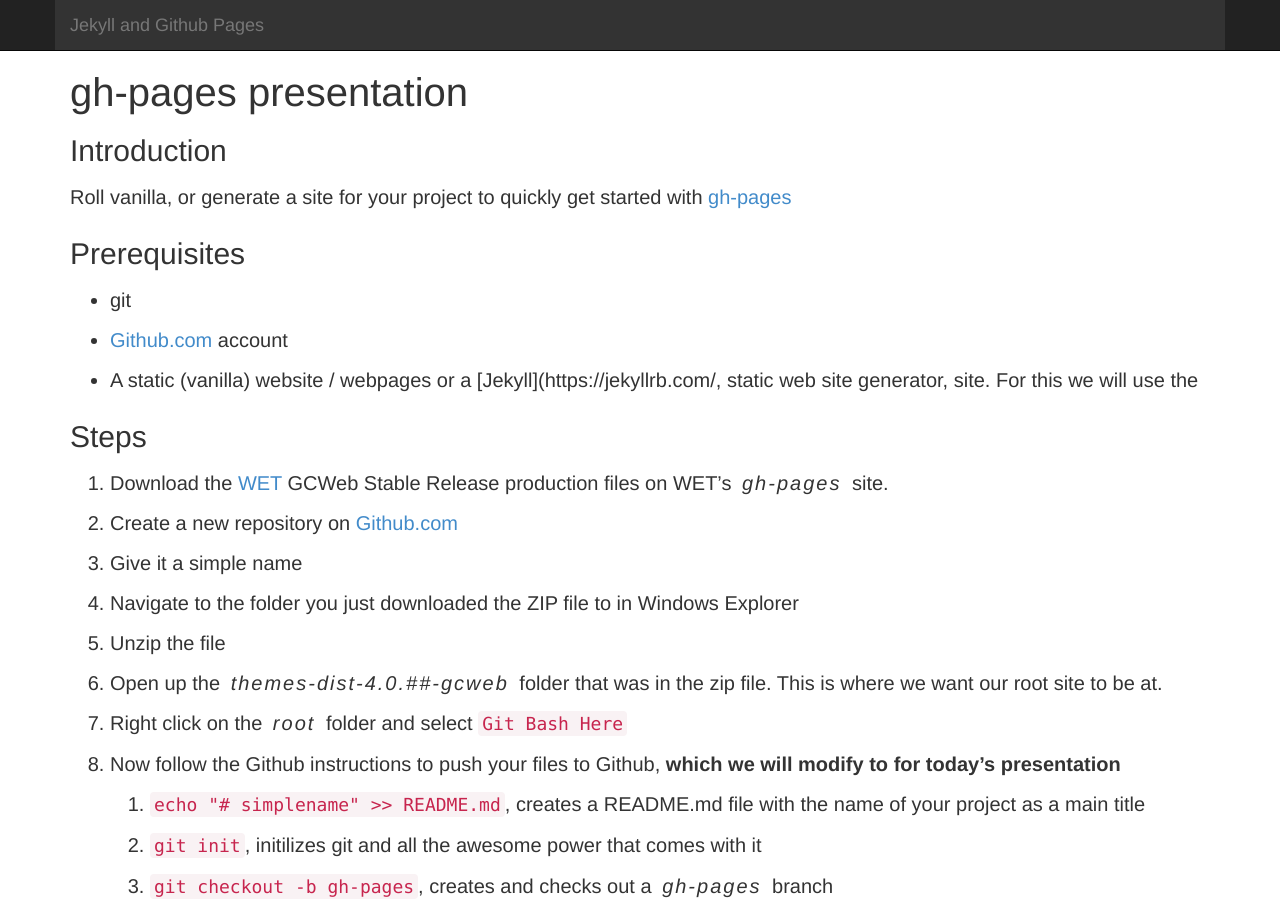
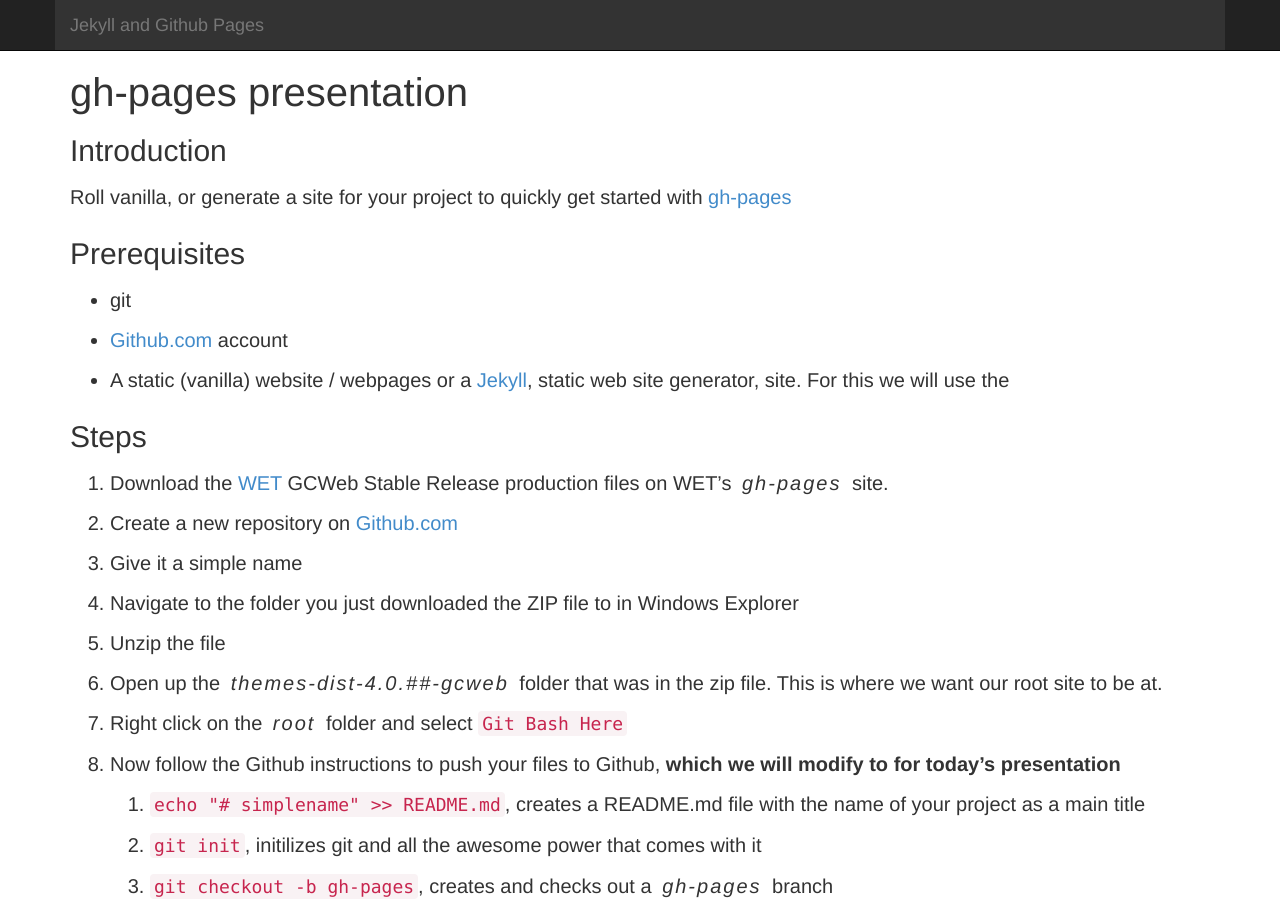
Before and after one commit to shawnthompson/jekyll-presentation, a Jekyll site: the page built from _posts/2016-02-15-gh-pages.md, in a window 1280 px wide and 900 px high. Built offline with Jekyll 4.4.1, drawn with Linux system fonts in a browser that asks for light colours; some of the changed lines change nothing that is shown.

Commit message:
fixed typo on gh-pages notes

```diff
--- a/_posts/2016-02-15-gh-pages.md
+++ b/_posts/2016-02-15-gh-pages.md
@@ -11,7 +11,7 @@
 
 * git
 * [Github.com](https://github.com/){:target="_blank"} account
-* A static (vanilla) website / webpages or a [Jekyll](https://jekyllrb.com/, static web site generator, site. For this we will use the
+* A static (vanilla) website / webpages or a [Jekyll](https://jekyllrb.com/){:target="_blank"}, static web site generator, site. For this we will use the
 
 ## Steps
 
```
